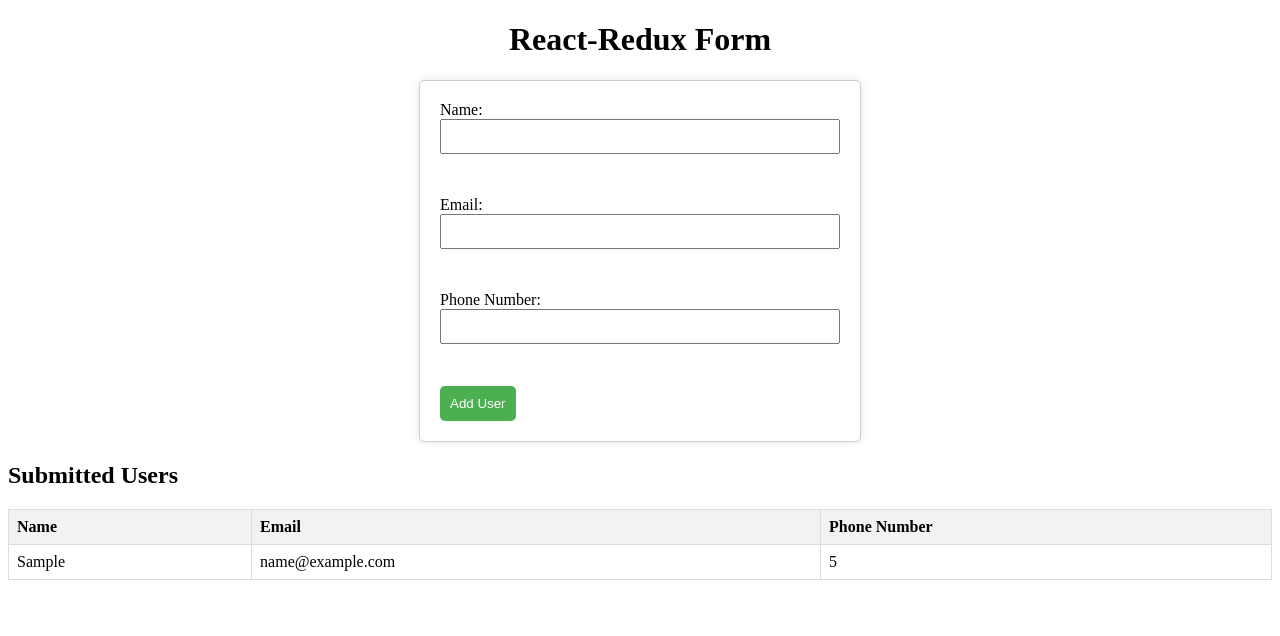
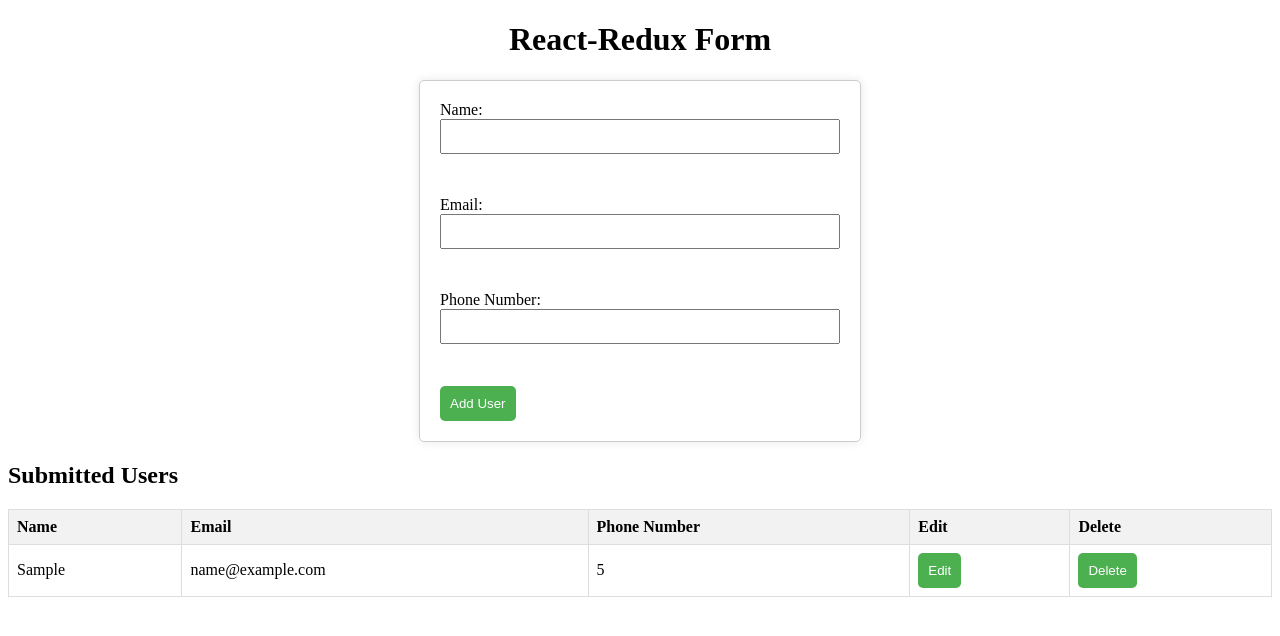
Before and after one commit to manishaverma15/redux-thunk, a React (Create React App) app: page / in a window 1280 px wide. Both pictures are taken after typing "Sample", "name@example.com", "5" into the empty fields and a click on the button "Add User". Shown: the top 636 px of the page. Built offline with nearby package versions, Linux system fonts and the light colour scheme.

Commit message:
feat: edit and delete fuctionality added using slice reducer

```diff
--- a/src/Features/Form/UserForm.tsx
+++ b/src/Features/Form/UserForm.tsx
@@ -1,6 +1,6 @@
 import React, { useState } from 'react';
 import { useDispatch, useSelector } from 'react-redux';
-import { addUser, User } from './UserSlice';
+import { addUser, updateUser, deleteUser, User } from './UserSlice';
 import { v4 as uuidv4 } from 'uuid';
 import './Form.css';
 import UserTable from './UserTable';
@@ -12,6 +12,7 @@ interface FormProps {
 const UserForm: React.FC<FormProps> = ({ user }) => {
   const dispatch = useDispatch();
   const users = useSelector((state: any) => state.users);
+  const [isEditing, setIsEditing] = useState(false);
 
   const [formData, setFormData] = useState<User>({
     id: uuidv4(),
@@ -29,7 +30,15 @@ const UserForm: React.FC<FormProps> = ({ user }) => {
 
   const handleSubmit = (e: React.FormEvent) => {
     e.preventDefault();
+
+    if (isEditing) {
+      dispatch(updateUser(formData));
+    }
+    else {
       dispatch(addUser(formData));
+    }
+
+    setIsEditing(false)
 
     setFormData({
       id: uuidv4(),
@@ -38,6 +47,19 @@ const UserForm: React.FC<FormProps> = ({ user }) => {
       phoneNumber: ''
     })
   };
+
+  const handleDelete = (id: any) => {
+    dispatch(deleteUser(id))
+  }
+
+  const handleEdit = (id: any) => {
+    const selectedUser = users.find((user: User) => user.id === id)
+    console.log('selected-user', selectedUser)
+    if (selectedUser) {
+      setFormData(selectedUser)
+    }
+    setIsEditing(true);
+  }
 
   return (
     <>
@@ -75,10 +97,10 @@ const UserForm: React.FC<FormProps> = ({ user }) => {
           />
         </label>
         <br />
-        <button type='submit'>{'Add User'}</button>
+        <button type='submit'>{isEditing ? 'Update User' : 'Add User'}</button>
       </form>
 
-      <UserTable />
+      <UserTable handleEdit={handleEdit} handleDelete={handleDelete} />
     </>
   )
 }
--- a/src/Features/Form/UserSlice.ts
+++ b/src/Features/Form/UserSlice.ts
@@ -16,8 +16,18 @@ const userSlice = createSlice({
     addUser: (state, action) => {
       return [...state, action.payload]
     },
+
+    updateUser: (state, action) => {
+      return state.map((user) =>
+        user.id === action.payload.id ? action.payload : user
+      )
+    },
+
+    deleteUser: (state, action) => {
+      return state.filter((user) => user.id !== action.payload)
+    }
   }
 });
 
-export const { addUser} = userSlice.actions;
+export const { addUser, updateUser, deleteUser } = userSlice.actions;
 export default userSlice.reducer;
--- a/src/Features/Form/UserTable.tsx
+++ b/src/Features/Form/UserTable.tsx
@@ -17,6 +17,8 @@ const UserTable = (props: any) => {
                 <th>Name</th>
                 <th>Email</th>
                 <th>Phone Number</th>
+                <th>Edit</th>
+                <th>Delete</th>
               </tr>
             </thead>
             <tbody>
@@ -25,6 +27,8 @@ const UserTable = (props: any) => {
                   <td>{user.name}</td>
                   <td>{user.email}</td>
                   <td>{user.phoneNumber}</td>
+                  <td><button onClick={() => props.handleEdit(user.id)}>Edit</button></td>
+                  <td><button onClick={() => props.handleDelete(user.id)}>Delete</button></td>
                 </tr>
               ))}
             </tbody>
```
